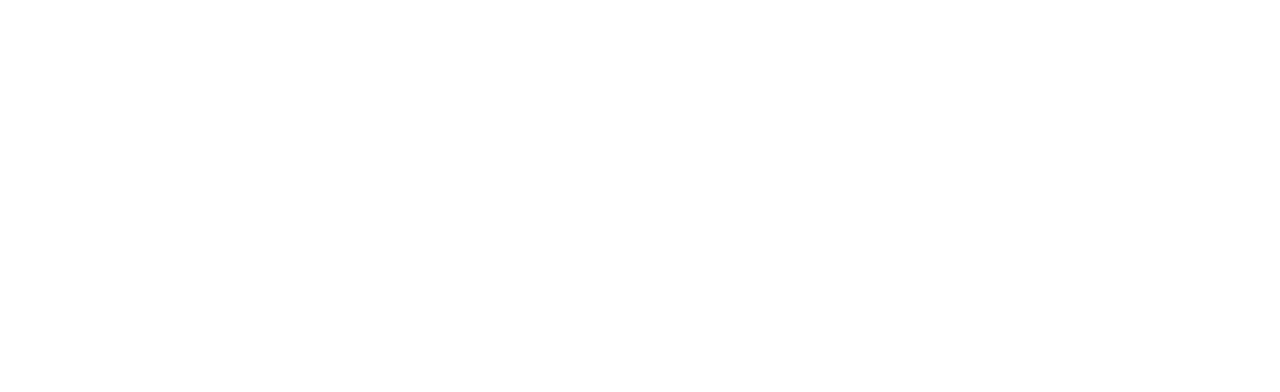
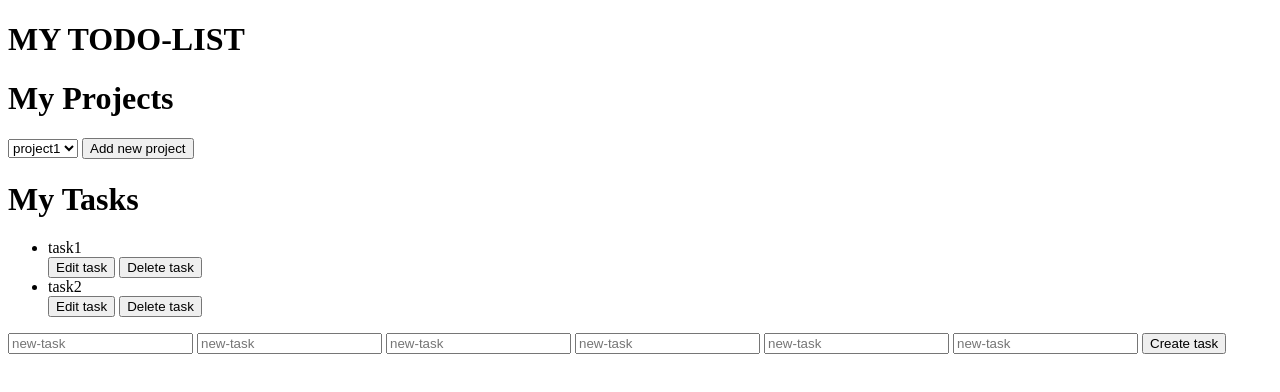
Before and after one commit to somoye123/task-list, a website built with webpack: page index.html in a window 1280 px wide. Built offline with nearby package versions, Linux system fonts and the light colour scheme.

Commit message:
Add layout of the project to html

```diff
--- a/index.html
+++ b/index.html
@@ -6,6 +6,41 @@
     <title>Document</title>
   </head>
   <body>
+    <h1>MY TODO-LIST</h1>
+    <div>
+      <h1>My Projects</h1>
+      <select name="" id="">
+        <option value="0">project1</option>
+        <option value="1">project2</option>
+      </select>
+      <button>Add new project</button>
+    </div>
+    <div>
+      <h1>My Tasks</h1>
+      <ul>
+        <li>
+          <div>task1</div>
+          <button>Edit task</button>
+          <button>Delete task</button>
+        </li>
+        <li>
+          <div>task2</div>
+          <button>Edit task</button>
+          <button>Delete task</button>
+        </li>
+      </ul>
+      <!-- <button>Add new task</button> -->
+
+      <form action="" style="display: block">
+        <input type="text" placeholder="new-task" />
+        <input type="text" placeholder="new-task" />
+        <input type="text" placeholder="new-task" />
+        <input type="text" placeholder="new-task" />
+        <input type="text" placeholder="new-task" />
+        <input type="text" placeholder="new-task" />
+        <button type="submit" id="new-task">Create task</button>
+      </form>
+    </div>
     <script src="main.js"></script>
   </body>
 </html>
```
